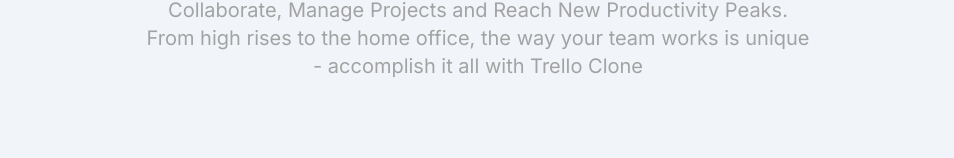
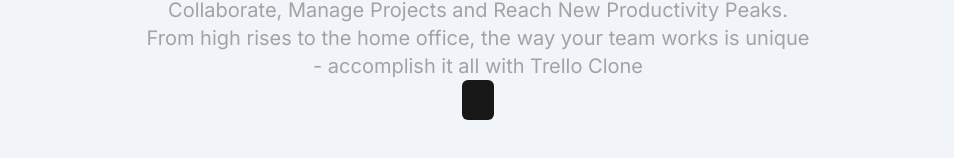
Before and after one commit to KennedyMungai/trello-clone, a Next.js app: page / in a window 1280 px wide. Shown: the part 422-580 px from the top of the page, without its empty margins (162-1116 px from the left). Built offline with nearby package versions, Linux system fonts and the light colour scheme.

Commit message:
Added a tooltip for the button to get trello for free

```diff
--- a/app/(marketing)/page.tsx
+++ b/app/(marketing)/page.tsx
@@ -1,4 +1,14 @@
-import { Medal } from 'lucide-react'
+import { Button } from '@/components/ui/button'
+import { Popover } from '@/components/ui/popover'
+import {
+	Tooltip,
+	TooltipProvider,
+	TooltipTrigger
+} from '@/components/ui/tooltip'
+import { PopoverContent, PopoverTrigger } from '@radix-ui/react-popover'
+import { TooltipContent } from '@radix-ui/react-tooltip'
+import { Link, Medal } from 'lucide-react'
+import TooltipTemplate from '../../components/hover/Tooltip'
 
 const MarketingPage = () => {
 	return (
@@ -20,6 +30,11 @@
 				From high rises to the home office, the way your team works is
 				unique - accomplish it all with Trello Clone
 			</div>
+			<TooltipTemplate message={'Get Trello Clone for Free'}>
+				<Button asChild>
+					<Link href='/sign-up'>Get Trello Clone For Free</Link>
+				</Button>
+			</TooltipTemplate>
 		</div>
 	)
 }
```
